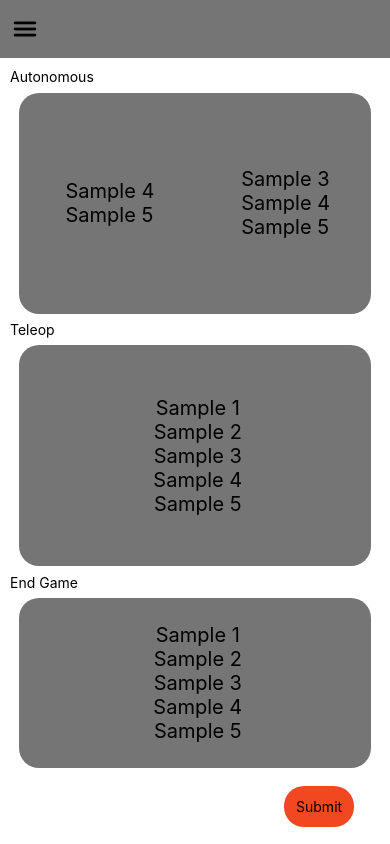
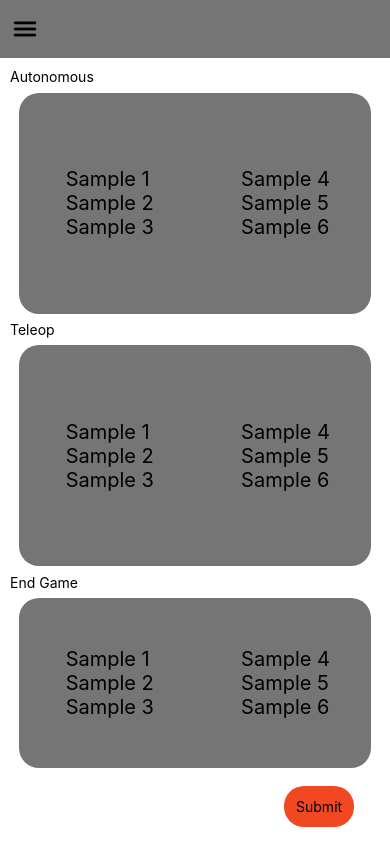
Before and after one commit to Pengiunolo/lotbScoutApp, a React Native app: screen / in a window 390 px wide. Built offline with nearby package versions, Linux system fonts and the light colour scheme.

Commit message:
idk what changes i made but here

```diff
--- a/App.js
+++ b/App.js
@@ -14,6 +14,7 @@ export default function App() {
 
             }}>
 
+
             <Icon name="menu" size={30} color= "#000000"></Icon>
 
           </Pressable>
@@ -23,39 +24,55 @@ export default function App() {
         <View style={styles.body}>
         {/* Autonomous code group */}
           <Text>Autonomous</Text>
+
             <View style={styles.AutoContainer}>
+
+            <View>
+              <Text style={styles.textStyle}> Sample 1</Text>
+              <Text style={styles.textStyle}> Sample 2</Text>
+              <Text style={styles.textStyle}> Sample 3</Text>
+            </View>
             <View>
               <Text style={styles.textStyle}> Sample 4</Text>
               <Text style={styles.textStyle}> Sample 5</Text>
-            </View>
-            <View>
-              <Text style={styles.textStyle}> Sample 3</Text>
-              <Text style={styles.textStyle}> Sample 4</Text>
-              <Text style={styles.textStyle}> Sample 5</Text>
+              <Text style={styles.textStyle}> Sample 6</Text>
             </View>
 
 
           </View>
 
+
+
           {/* TeleOp code group */}
           <Text>Teleop</Text>
           <View style={styles.TeleOpContainer}>
+          <View>
               <Text style={styles.textStyle}> Sample 1</Text>
               <Text style={styles.textStyle}> Sample 2</Text>
               <Text style={styles.textStyle}> Sample 3</Text>
+            </View>
+            <View>
               <Text style={styles.textStyle}> Sample 4</Text>
               <Text style={styles.textStyle}> Sample 5</Text>
+              <Text style={styles.textStyle}> Sample 6</Text>
+            </View>
           </View>
 
           {/* EG code group */}
           <Text>End Game</Text>
           <View style={styles.EgContainer}>
+          <View>
               <Text style={styles.textStyle}> Sample 1</Text>
               <Text style={styles.textStyle}> Sample 2</Text>
               <Text style={styles.textStyle}> Sample 3</Text>
+            </View>
+            <View>
               <Text style={styles.textStyle}> Sample 4</Text>
               <Text style={styles.textStyle}> Sample 5</Text>
+              <Text style={styles.textStyle}> Sample 6</Text>
             </View>
+          </View>
+
 
           <Pressable
             onPress={() => {
@@ -107,20 +124,22 @@ const styles = StyleSheet.create({
     textAlign:'left',
   },
   TeleOpContainer: {
+    flexDirection:'row',
     margin: '2%',
     flex: .65,
     alignItems: 'center',
-    justifyContent: 'center',
+    justifyContent: 'space-around',
     backgroundColor: '#757575',
     width: '95%',
     alignSelf: 'center',
     borderRadius: 20,
   },
   EgContainer: {
+    flexDirection: 'row',
     margin: '2%',
     flex: .5,
     alignItems: 'center',
-    justifyContent: 'center',
+    justifyContent: 'space-around',
     backgroundColor: '#757575',
     width: '95%',
     alignSelf: 'center',
```
Lines whose indentation alone changed are shown as unchanged.
